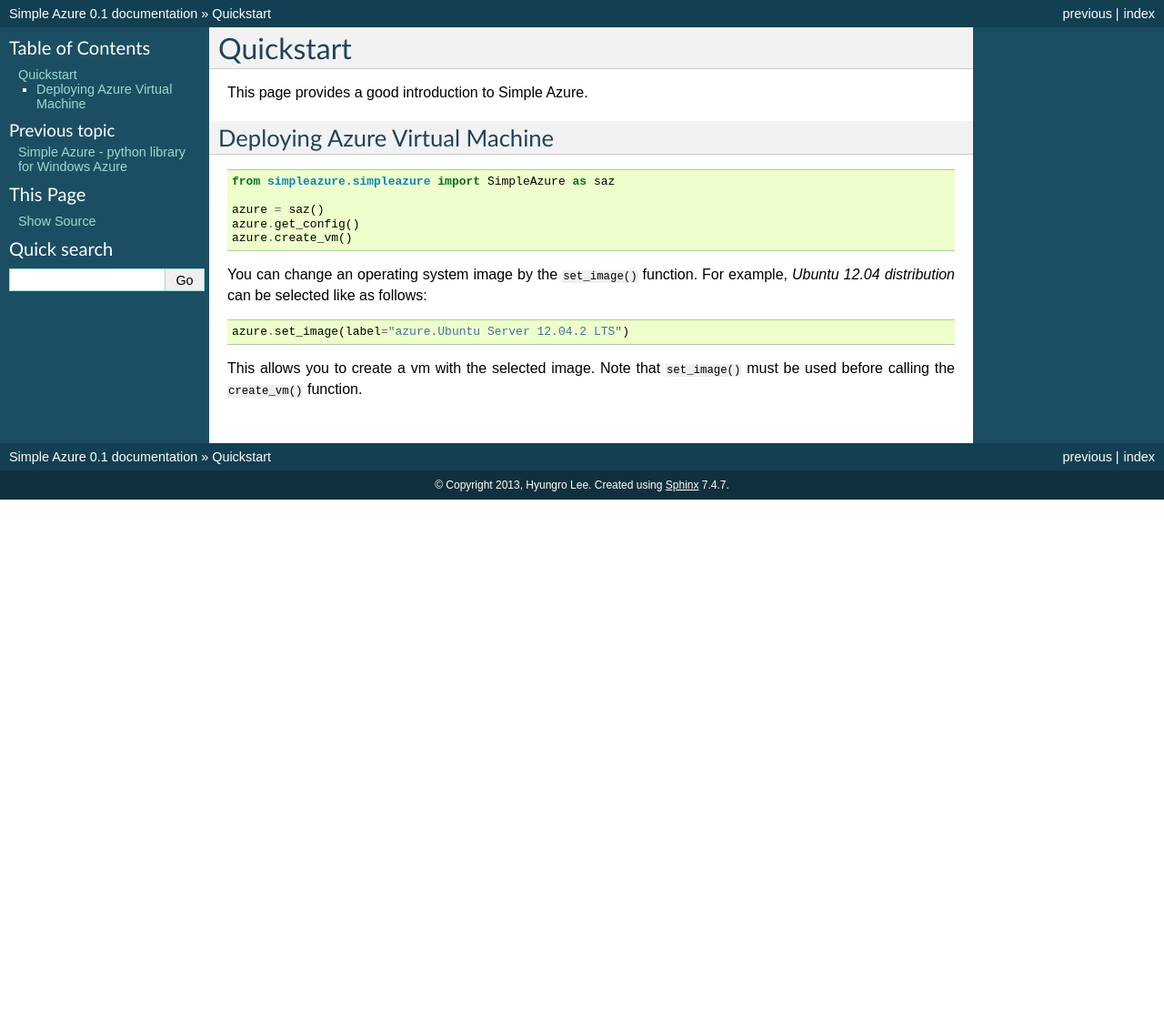
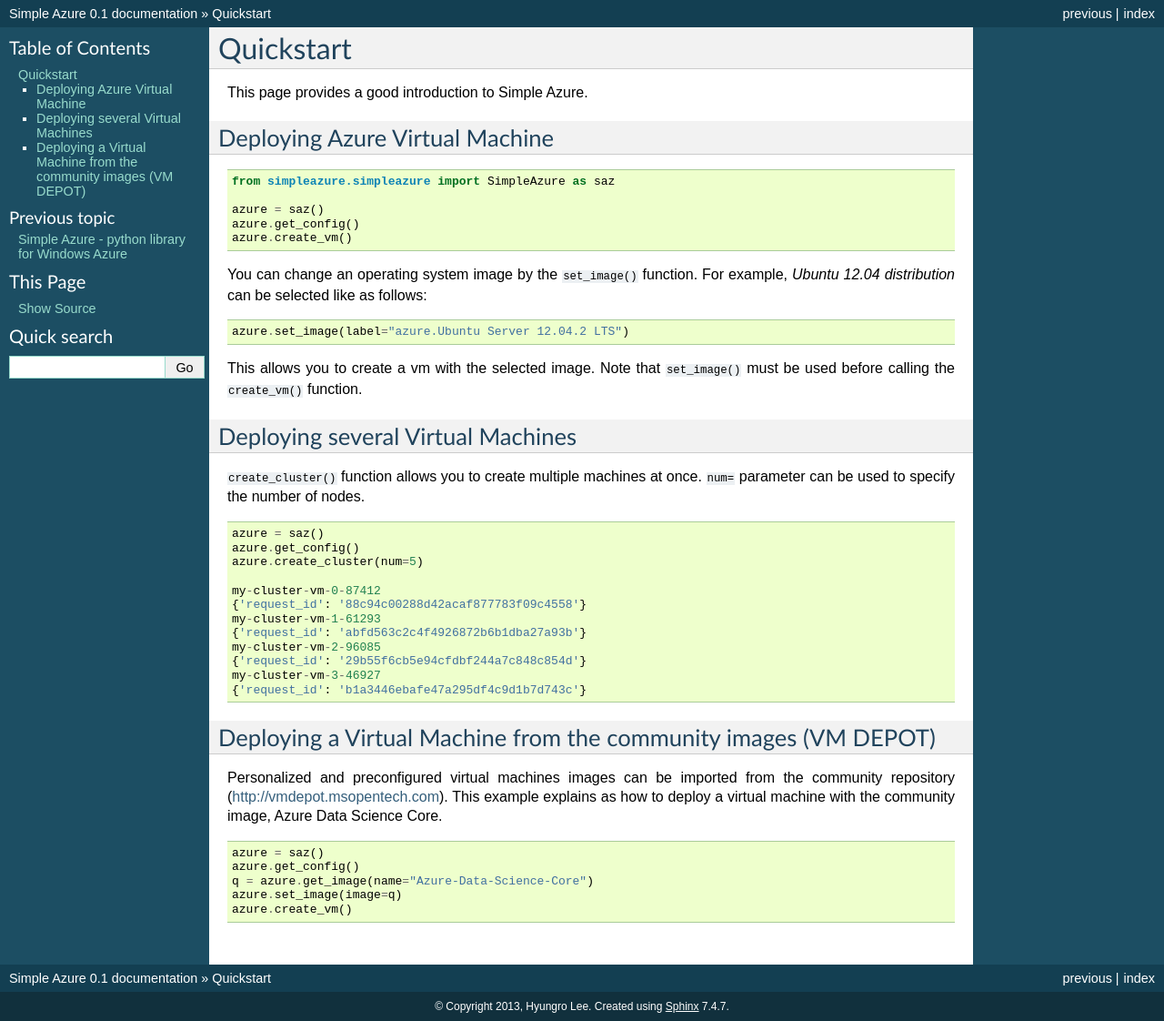
Before and after one commit to lee212/simpleazure, a Sphinx documentation site: the page built from docs/quickstart.rst, in a window 1280 px wide. Shown: the whole page at 91% size. Built offline with Sphinx 7.4.7, drawn with Linux system fonts in a browser that asks for light colours; before the commit the page ends 900 px from its top, so only the background shows below that.

Commit message:
Update quickstart.rst

```diff
--- a/docs/quickstart.rst
+++ b/docs/quickstart.rst
@@ -21,3 +21,35 @@
    azure.set_image(label="azure.Ubuntu Server 12.04.2 LTS")
 
 This allows you to create a vm with the selected image. Note that ``set_image()`` must be used before calling the ``create_vm()`` function.
+
+Deploying several Virtual Machines
+----------------------------------
+``create_cluster()`` function allows you to create multiple machines at once. ``num=`` parameter can be used to specify the number of nodes.
+
+.. code-block:: python
+
+   azure = saz()
+   azure.get_config()
+   azure.create_cluster(num=5)
+
+   my-cluster-vm-0-87412
+   {'request_id': '88c94c00288d42acaf877783f09c4558'}
+   my-cluster-vm-1-61293
+   {'request_id': 'abfd563c2c4f4926872b6b1dba27a93b'}
+   my-cluster-vm-2-96085
+   {'request_id': '29b55f6cb5e94cfdbf244a7c848c854d'}
+   my-cluster-vm-3-46927
+   {'request_id': 'b1a3446ebafe47a295df4c9d1b7d743c'}
+
+Deploying a Virtual Machine from the community images (VM DEPOT)
+-----------------------------------------------------------------
+Personalized and preconfigured virtual machines images can be imported from the community repository (http://vmdepot.msopentech.com).
+This example explains as how to deploy a virtual machine with the community image, Azure Data Science Core.
+
+.. code-block:: python
+
+   azure = saz()
+   azure.get_config()
+   q = azure.get_image(name="Azure-Data-Science-Core")
+   azure.set_image(image=q)
+   azure.create_vm()
```
